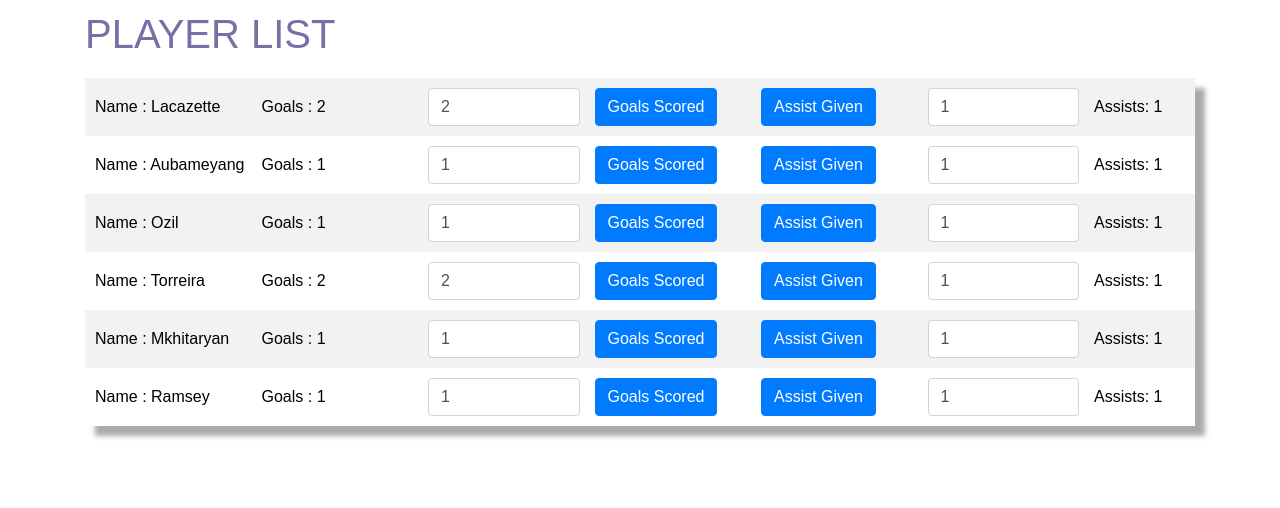
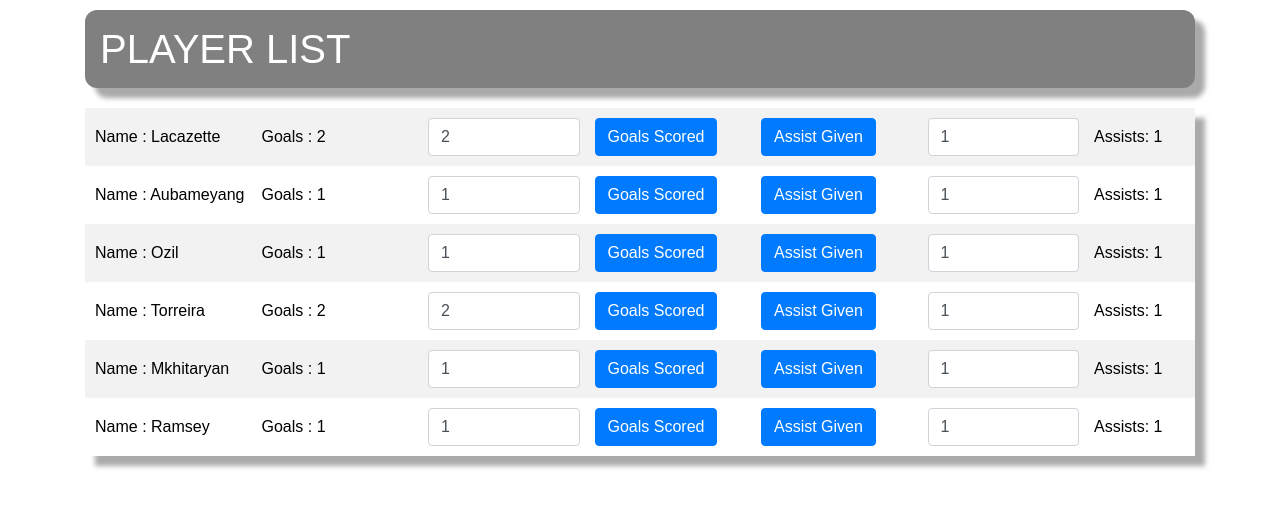
Before and after one commit to kunalp726/ReactJs, a React (Create React App) app: page / in a window 1280 px wide. Shown: the top 508 px of the page. Built offline with nearby package versions, Linux system fonts and the light colour scheme.

Commit message:
constant time update

```diff
--- a/src/App.css
+++ b/src/App.css
@@ -62,6 +62,13 @@ table{
   margin-top: 10px;
   color: #786fa6;
 }
+h1.heading-parent {
+  background-color: grey;
+  padding: 15px;
+  color: white;
+  border-radius: 12px;
+  box-shadow: 10px 10px 5px #aaaaaa;
+}
 
 @keyframes App-logo-spin {
   from { transform: rotate(0deg); }
--- a/src/users/User.js
+++ b/src/users/User.js
@@ -9,7 +9,7 @@ return (<tr>
   <td style={divStyle}>Name : {props.children}</td>
   <td style={divStyle}> Goals : {props.goals} </td>
   <td><input type="text" onChange={(e)=>{props.parentGoalsText(e,props.obj)}} value={props.goals} className="form-control"></input></td>
-  <td style={divStyle}><button className="btn btn-primary" onClick={()=>{props.parentMethodGoal(props.obj)}}>Goals Scored</button></td>
+  <td style={divStyle}><button className="btn btn-primary" onClick={()=>{props.parentMethodGoal(props.id)}}>Goals Scored</button></td>
   <td style={divStyle}><button className="btn btn-primary" onClick={()=>{props.parentMethodAssist(props.obj)}}>Assist Given</button></td>
   <td><input type="text" onChange={(e)=>{props.parentAssistText(e,props.obj)}} value={props.assist}  className="form-control"></input></td>
   <td style={divStyle}> Assists: {props.assist}</td>
--- a/src/users/Users.js
+++ b/src/users/Users.js
@@ -46,14 +46,24 @@ changeAssistText=(e,userDy)=>{
   this.setCurrentState(newState);
 }
 
-makeGoal=(userDy)=>{
-  const newState=this.state.users.map((user)=>{
-  const tempuser=user;
-    if(userDy.name==tempuser.name){
-    tempuser.goals+=1;
-  }
-    return tempuser;
-  });
+makeGoal=(id)=>{
+  const newState=this.state.users;
+  var val=parseInt(newState[id].goals);
+      if(isNaN(val)){
+        val=0;
+      }
+      newState[id].goals=val+1;
+  // const newState=this.state.users.map((user)=>{
+  // const tempuser=user;
+  //   if(userDy.name==tempuser.name){
+  //     var val=parseInt(tempuser.goals);
+  //     if(val==NaN){
+  //       val=0;
+  //     }
+  //     tempuser.goals=val+1;
+  // }
+  //   return tempuser;
+  // });
 this.setCurrentState(newState);
 }
 
@@ -61,7 +71,11 @@ makeAssist=(userDy)=>{
   const newState=this.state.users.map((user)=>{
     const tempUser=user;
     if(userDy.name==tempUser.name){
-      tempUser.assist+=1;
+      var val=parseInt(tempUser.assist);
+      if(val==NaN){
+        val=0;
+      }
+      tempUser.assist=val+1;
     }
     return tempUser;
   });
@@ -71,11 +85,11 @@ render(){
 
 return(
   <div>
-  <h1>{this.state.title}</h1>
+  <h1 className="heading-parent">{this.state.title}</h1>
   <table>
   {
-    this.state.users.map((user)=>{
-      return (<User parentAssistText={this.changeAssistText} parentGoalsText={this.changeGoalsText} parentMethodAssist={this.makeAssist} parentMethodGoal={this.makeGoal} obj={user} goals={user.goals} assist={user.assist}>{user.name}</User>
+    this.state.users.map((user,index)=>{
+      return (<User id={index} parentAssistText={this.changeAssistText} parentGoalsText={this.changeGoalsText} parentMethodAssist={this.makeAssist} parentMethodGoal={this.makeGoal} obj={user} goals={user.goals} assist={user.assist}>{user.name}</User>
         //  <button onClick={()=>this.makeAssist(user)}>Assist Provided</button>
       )
     })
```
